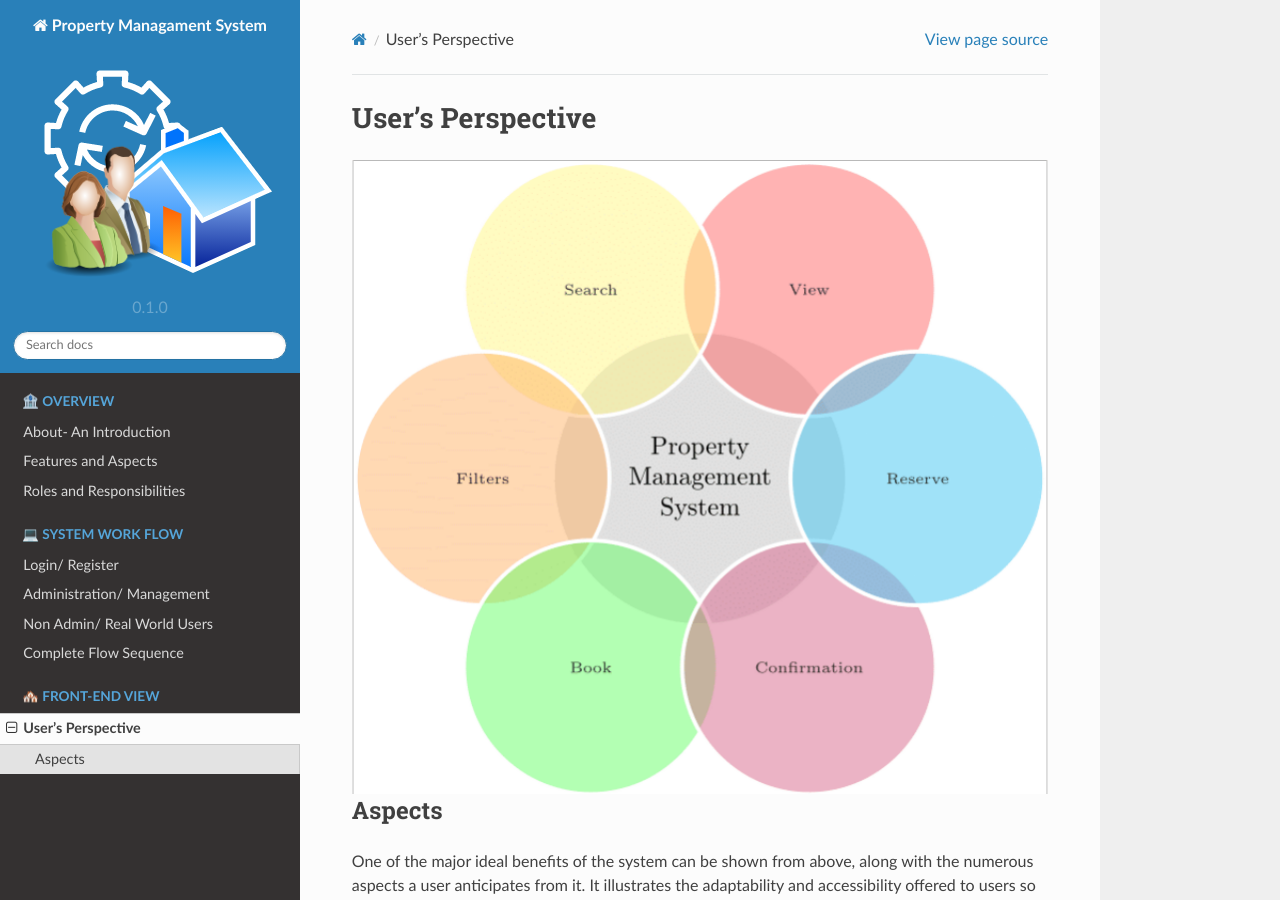
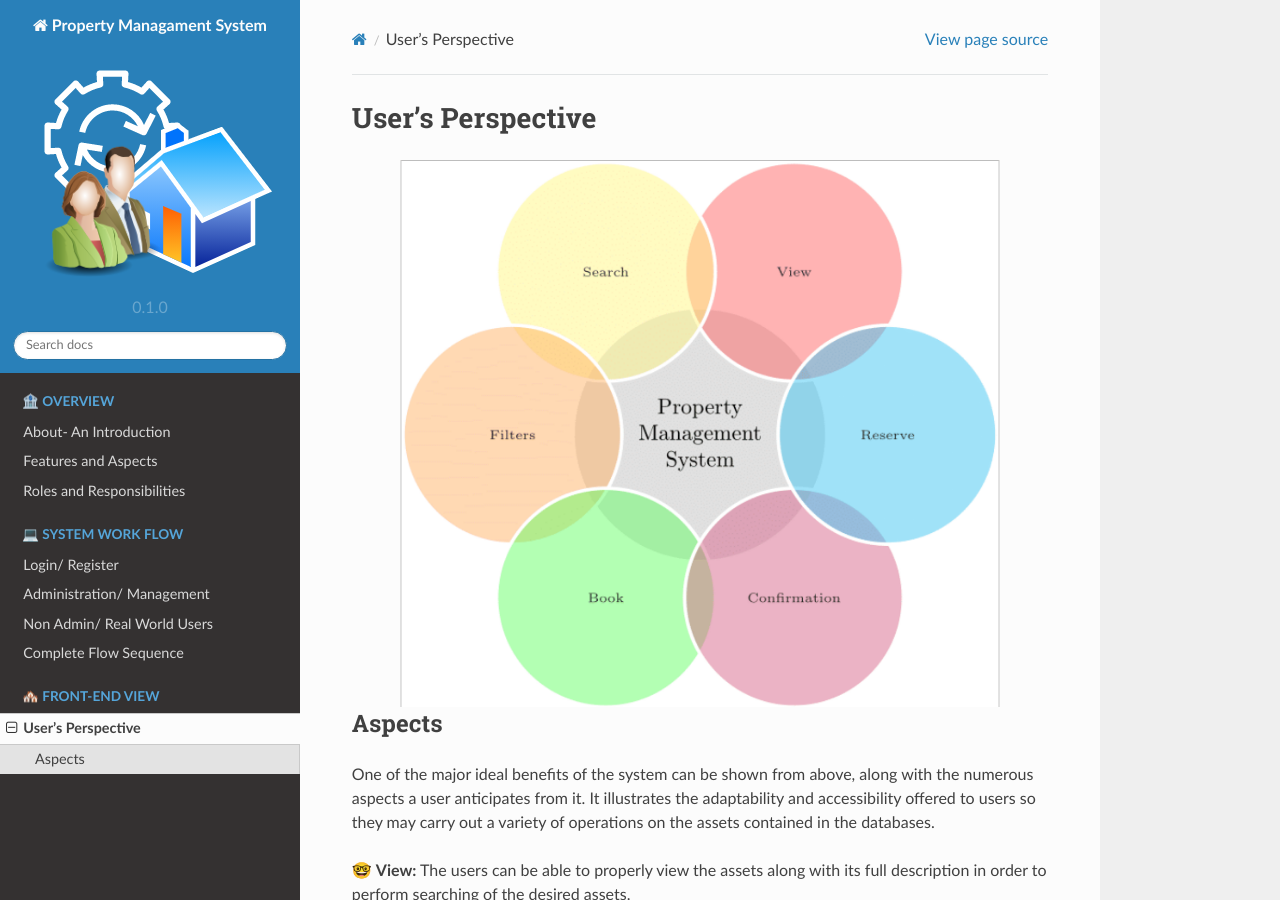
Before and after one commit to IIITM-Jay/Property-Management-System-Docs, a Sphinx documentation site: the page built from docs/source/usersPerspective.rst, in a window 1280 px wide and 900 px high. Built offline with Sphinx 7.4.7 and the Read the Docs theme 2.0.0, drawn with Linux system fonts in a browser that asks for light colours.

Commit message:
Update usersPerspective.rst

```diff
--- a/docs/source/usersPerspective.rst
+++ b/docs/source/usersPerspective.rst
@@ -6,6 +6,7 @@ User's Perspective
 
 .. image:: _static/images/frontView1.png
    :align: center
+   :width: 600
 
 
 Aspects
```
